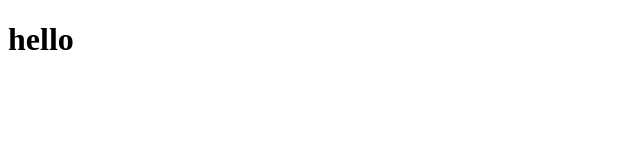
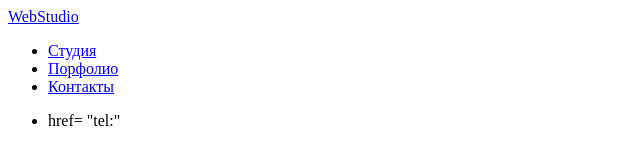
Before and after one commit to senia083/Tutorial, a plain HTML site: page index.html in a window 1280 px wide. Shown: the whole page, without its empty margins (0-640 px from the left). Drawn offline with Linux system fonts and the light colour scheme.

Commit message:
images
new

```diff
--- a/index.html
+++ b/index.html
@@ -1,5 +1,5 @@
 <!DOCTYPE html>
-<html lang="en">
+<html lang="ru">
 <head>
     <meta charset="UTF-8">
     <meta http-equiv="X-UA-Compatible" content="IE=edge">
@@ -7,6 +7,26 @@
     <title>Document</title>
 </head>
 <body>
-    <h1>hello</h1>
+<header>
+    <nav>
+    <a href="#">WebStudio</a>
+    <ul>
+        <li>
+            <a href="#">Студия</a>
+        </li>
+        <li>
+            <a href="#">Порфолио</a>
+        </li>
+        <li>
+            <a href="#">Контакты</a>
+        </li>
+    </ul>
+    <ul>
+        <li>
+            <a>href= "tel:" </a>
+        </li>
+    </ul>
+    </nav>
+</header>
 </body>
 </html>
```
Also changed, not shown: image/igor demianenko.png (added), image/logo.png (added), image/mihail ribakov.png (added), image/nikolay tarasov.png (added), image/olha repina.png (added), image/table1.png (added), image/table2.png (added), image/table3.png (added).
